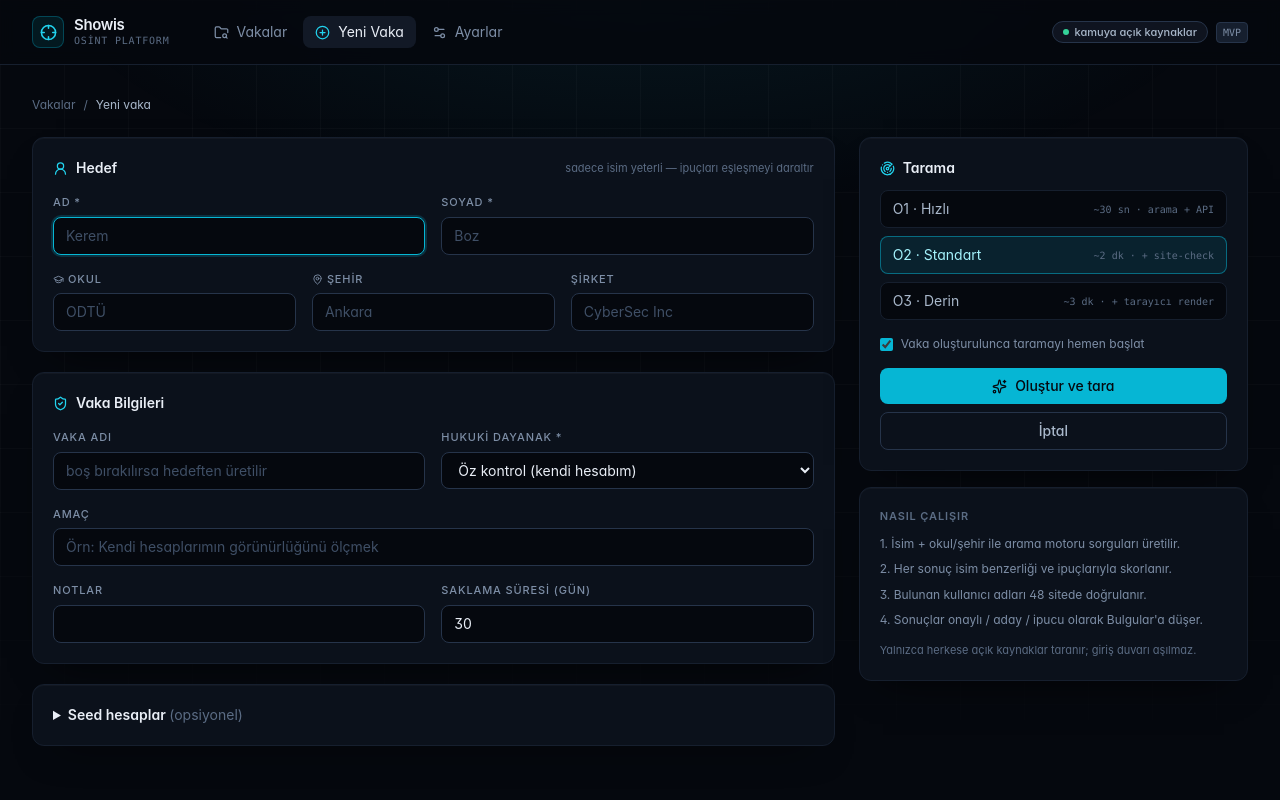
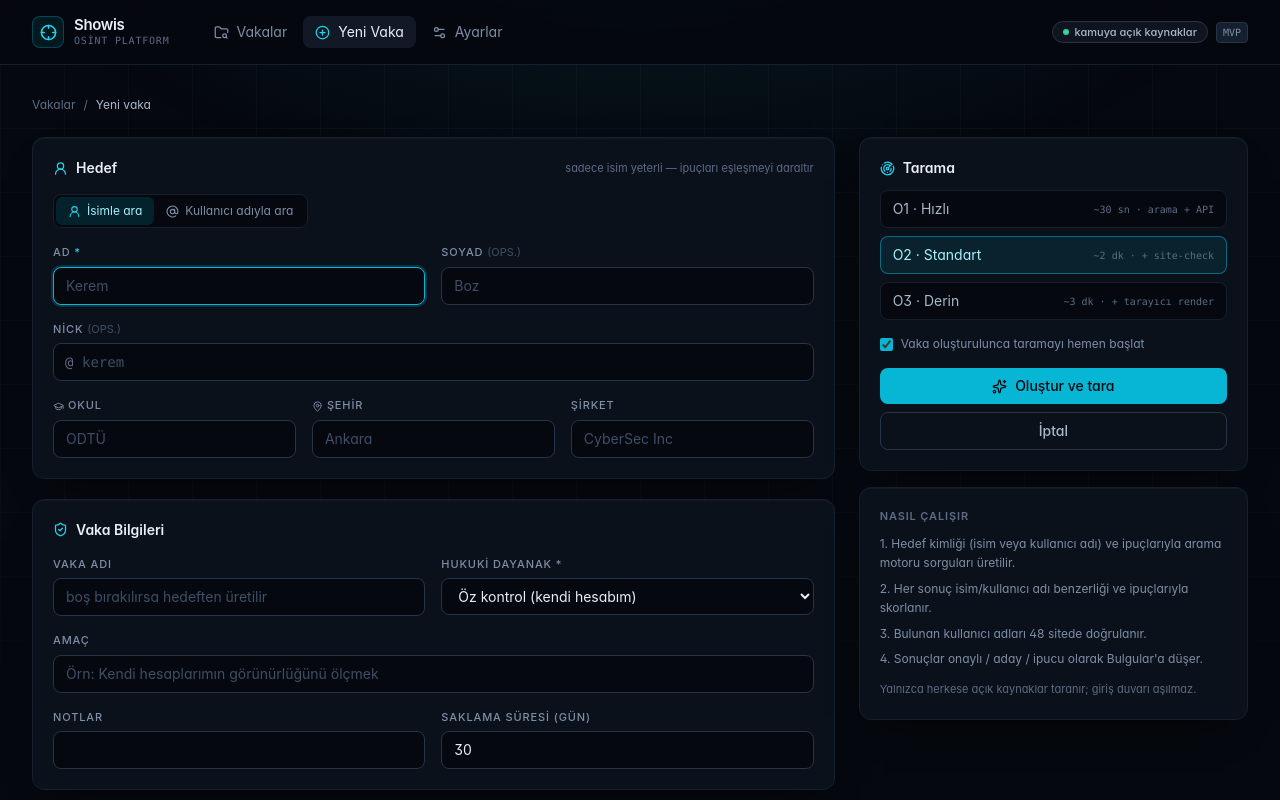
Before and after one commit to l1secx/showis, a Next.js app in the folder apps/web/: page /cases/new in a window 1280 px wide. Shown: the top 800 px of the page. Built offline with nearby package versions, Linux system fonts and the light colour scheme.

Commit message:
feat(web): handle-first case form

```diff
--- a/apps/web/app/cases/[id]/layout.tsx
+++ b/apps/web/app/cases/[id]/layout.tsx
@@ -68,6 +68,12 @@ export default function CaseLayout({ children }: { children: React.ReactNode })
 
   const base = `/cases/${id}`;
   const hints = caseData?.target?.hints || {};
+  // §6.6: ad varsa "Ad Soyad", kullanıcı adı varsa "· @nick" (ikisi birlikte olabilir).
+  const firstName = caseData?.target?.first_name?.trim() ?? "";
+  const lastName = caseData?.target?.last_name?.trim() ?? "";
+  const fullName = `${firstName} ${lastName}`.trim();
+  const nick = (caseData?.target?.nickname ?? "").trim().replace(/^@/, "");
+  const targetLabel = [fullName, nick ? `@${nick}` : ""].filter(Boolean).join(" · ");
 
   return (
     <ScanSessionProvider caseId={id}>
@@ -85,9 +91,9 @@ export default function CaseLayout({ children }: { children: React.ReactNode })
               {caseData?.name ?? "Vaka"}
             </h1>
             <div className="mt-2 flex flex-wrap items-center gap-2">
-              {caseData?.target && (
+              {targetLabel && (
                 <span className="chip border-blue-500/30 bg-blue-500/10 text-blue-200">
-                  {caseData.target.first_name} {caseData.target.last_name}
+                  {targetLabel}
                 </span>
               )}
               {hints.school && <span className="chip">🎓 {hints.school}</span>}
--- a/apps/web/app/cases/new/page.tsx
+++ b/apps/web/app/cases/new/page.tsx
@@ -1,8 +1,16 @@
 "use client";
 
-import { useEffect, useState } from "react";
+import { useEffect, useRef, useState } from "react";
 import { useRouter } from "next/navigation";
-import { GraduationCap, MapPin, Radar, ShieldCheck, Sparkles, UserRound } from "lucide-react";
+import {
+  AtSign,
+  GraduationCap,
+  MapPin,
+  Radar,
+  ShieldCheck,
+  Sparkles,
+  UserRound,
+} from "lucide-react";
 import { api } from "../../../lib/api";
 
 interface SeedRow {
@@ -20,7 +28,11 @@ const PLATFORMS = [
 
 const DRAFT_KEY = "showis:new-case-draft";
 
+/** Hedef kimliği modu — `name`: ad/soyad, `handle`: kullanıcı adı (nickname). */
+type TargetMode = "name" | "handle";
+
 const EMPTY = {
+  mode: "name" as TargetMode,
   name: "",
   purpose: "",
   legal_basis: "self_check",
@@ -28,6 +40,7 @@ const EMPTY = {
   retention_days: 30,
   first_name: "",
   last_name: "",
+  nickname: "",
   city: "",
   company: "",
   school: "",
@@ -49,7 +62,19 @@ export default function NewCasePage() {
   });
   const [seeds, setSeeds] = useState<SeedRow[]>([{ platform: "github", username: "", url: "" }]);
   const [autoScan, setAutoScan] = useState(true);
-  const [mode, setMode] = useState("O2");
+  const [scanMode, setScanMode] = useState("O2");
+
+  // Hedef modu form durumunda tutulur; taslaktan gelen deger dogrulanir.
+  const mode: TargetMode = form.mode === "handle" ? "handle" : "name";
+  const setMode = (next: TargetMode) => setForm((f) => ({ ...f, mode: next }));
+
+  const firstNameRef = useRef<HTMLInputElement>(null);
+  const nicknameRef = useRef<HTMLInputElement>(null);
+
+  // Mod degisince ilgili zorunlu alan odaklanir (alan sirasi moda gore degisir).
+  useEffect(() => {
+    (mode === "handle" ? nicknameRef : firstNameRef).current?.focus();
+  }, [mode]);
 
   // Yazilanlar sekmeler arasinda kaybolmasin.
   useEffect(() => {
@@ -71,16 +96,20 @@ export default function NewCasePage() {
       if (form.company) hints.company = form.company.trim();
       if (form.school) hints.school = form.school.trim();
 
+      const nickname = form.nickname.replace(/^@/, "").trim();
       const fullname = `${form.first_name} ${form.last_name}`.trim();
+      const label = mode === "handle" ? `@${nickname || "hedef"}` : fullname || "Hedef";
       const res = await api.createCase({
-        name: form.name || `${fullname || "Hedef"} — ${new Date().toLocaleDateString("tr-TR")}`,
-        purpose: form.purpose || `${fullname} için kamuya açık kaynak taraması`,
+        name: form.name || `${label} — ${new Date().toLocaleDateString("tr-TR")}`,
+        purpose: form.purpose || `${label} için kamuya açık kaynak taraması`,
         legal_basis: form.legal_basis,
         notes: form.notes || null,
         retention_days: Number(form.retention_days),
         target: {
+          kind: mode,
           first_name: form.first_name,
           last_name: form.last_name,
+          nickname,
           hints,
         },
         seeds: seeds
@@ -91,7 +120,7 @@ export default function NewCasePage() {
       window.sessionStorage.removeItem(DRAFT_KEY);
       router.push(
         autoScan
-          ? `/cases/${res.id}/scan?start=1&mode=${mode}`
+          ? `/cases/${res.id}/scan?start=1&mode=${scanMode}`
           : `/cases/${res.id}/scan`
       );
     } catch (err: any) {
@@ -115,15 +144,77 @@ export default function NewCasePage() {
               <UserRound size={15} className="text-blue-400" />
               <h2 className="text-sm font-semibold text-slate-100">Hedef</h2>
               <span className="ml-auto text-[11px] text-slate-500">
-                sadece isim yeterli — ipuçları eşleşmeyi daraltır
+                {mode === "handle"
+                  ? "kullanıcı adı tek başına yeterli"
+                  : "sadece isim yeterli — ipuçları eşleşmeyi daraltır"}
               </span>
             </div>
+
+            <div
+              role="group"
+              aria-label="Hedef türü"
+              className="mt-4 inline-flex rounded-lg border border-slate-800 bg-slate-950 p-0.5"
+            >
+              {[
+                { value: "name" as const, label: "İsimle ara", icon: UserRound },
+                { value: "handle" as const, label: "Kullanıcı adıyla ara", icon: AtSign },
+              ].map((m) => {
+                const Icon = m.icon;
+                const active = mode === m.value;
+                return (
+                  <button
+                    key={m.value}
+                    type="button"
+                    aria-pressed={active}
+                    onClick={() => setMode(m.value)}
+                    className={`flex items-center gap-1.5 rounded-md px-3 py-1.5 text-xs transition-colors ${
+                      active
+                        ? "bg-blue-500/15 text-blue-200"
+                        : "text-slate-400 hover:text-slate-200"
+                    }`}
+                  >
+                    <Icon size={13} className={active ? "text-blue-400" : ""} />
+                    {m.label}
+                  </button>
+                );
+              })}
+            </div>
+
             <div className="mt-4 grid gap-4 sm:grid-cols-2">
+              {mode === "handle" && (
+                <label className="block sm:col-span-2">
+                  <span className="label">
+                    Kullanıcı adı <span className="text-blue-400">*</span>
+                  </span>
+                  <div className="relative">
+                    {!form.nickname.startsWith("@") && (
+                      <span className="pointer-events-none absolute left-3 top-1/2 -translate-y-1/2 font-mono text-sm text-slate-500">
+                        @
+                      </span>
+                    )}
+                    <input
+                      ref={nicknameRef}
+                      required
+                      className="input pl-7 font-mono"
+                      placeholder="abdulkeremdemir"
+                      value={form.nickname}
+                      onChange={(e) => set("nickname", e.target.value)}
+                    />
+                  </div>
+                </label>
+              )}
               <label className="block">
-                <span className="label">Ad *</span>
+                <span className="label">
+                  Ad{" "}
+                  {mode === "name" ? (
+                    <span className="text-blue-400">*</span>
+                  ) : (
+                    <span className="font-normal tracking-normal text-slate-600">(ops.)</span>
+                  )}
+                </span>
                 <input
-                  required
-                  autoFocus
+                  ref={firstNameRef}
+                  required={mode === "name"}
                   className="input"
                   placeholder="Kerem"
                   value={form.first_name}
@@ -131,16 +222,43 @@ export default function NewCasePage() {
                 />
               </label>
               <label className="block">
-                <span className="label">Soyad *</span>
+                <span className="label">
+                  Soyad <span className="font-normal tracking-normal text-slate-600">(ops.)</span>
+                </span>
                 <input
-                  required
                   className="input"
                   placeholder="Boz"
                   value={form.last_name}
                   onChange={(e) => set("last_name", e.target.value)}
                 />
               </label>
+              {mode === "name" && (
+                <label className="block sm:col-span-2">
+                  <span className="label">
+                    Nick <span className="font-normal tracking-normal text-slate-600">(ops.)</span>
+                  </span>
+                  <div className="relative">
+                    {!form.nickname.startsWith("@") && (
+                      <span className="pointer-events-none absolute left-3 top-1/2 -translate-y-1/2 font-mono text-sm text-slate-500">
+                        @
+                      </span>
+                    )}
+                    <input
+                      ref={nicknameRef}
+                      className="input pl-7 font-mono"
+                      placeholder="kerem"
+                      value={form.nickname}
+                      onChange={(e) => set("nickname", e.target.value)}
+                    />
+                  </div>
+                </label>
+              )}
             </div>
+            {mode === "handle" && (
+              <p className="mt-3 text-[11px] text-slate-500">
+                Ad ve soyad opsiyonel — bulunan hesapların size ait olduğunu doğrulamak için kullanılır.
+              </p>
+            )}
             <div className="mt-4 grid gap-4 sm:grid-cols-3">
               <label className="block">
                 <span className="label">
@@ -303,14 +421,14 @@ export default function NewCasePage() {
                 <button
                   key={m.value}
                   type="button"
-                  onClick={() => setMode(m.value)}
+                  onClick={() => setScanMode(m.value)}
                   className={`flex w-full items-center justify-between rounded-lg border px-3 py-2 text-left transition-colors ${
-                    mode === m.value
+                    scanMode === m.value
                       ? "border-blue-500/50 bg-blue-500/10"
                       : "border-slate-800 bg-slate-950 hover:border-slate-700"
                   }`}
                 >
-                  <span className={mode === m.value ? "text-sm text-blue-200" : "text-sm text-slate-300"}>
+                  <span className={scanMode === m.value ? "text-sm text-blue-200" : "text-sm text-slate-300"}>
                     {m.label}
                   </span>
                   <span className="font-mono text-[10px] text-slate-500">{m.hint}</span>
@@ -350,8 +468,8 @@ export default function NewCasePage() {
           <div className="card p-5 text-xs leading-relaxed text-slate-400">
             <p className="section-title mb-2">Nasıl çalışır</p>
             <ol className="space-y-1.5">
-              <li>1. İsim + okul/şehir ile arama motoru sorguları üretilir.</li>
-              <li>2. Her sonuç isim benzerliği ve ipuçlarıyla skorlanır.</li>
+              <li>1. Hedef kimliği (isim veya kullanıcı adı) ve ipuçlarıyla arama motoru sorguları üretilir.</li>
+              <li>2. Her sonuç isim/kullanıcı adı benzerliği ve ipuçlarıyla skorlanır.</li>
               <li>3. Bulunan kullanıcı adları 48 sitede doğrulanır.</li>
               <li>4. Sonuçlar onaylı / aday / ipucu olarak Bulgular&apos;a düşer.</li>
             </ol>
```
Also changed, not shown: apps/web/lib/api.ts (+12 -2 lines).
